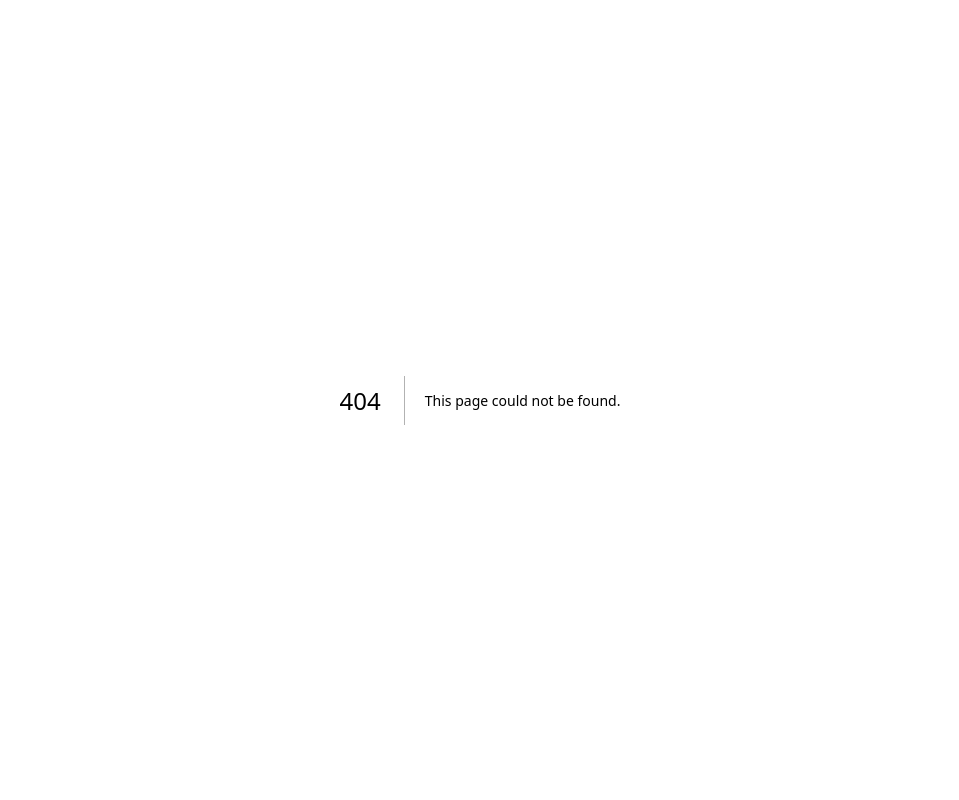
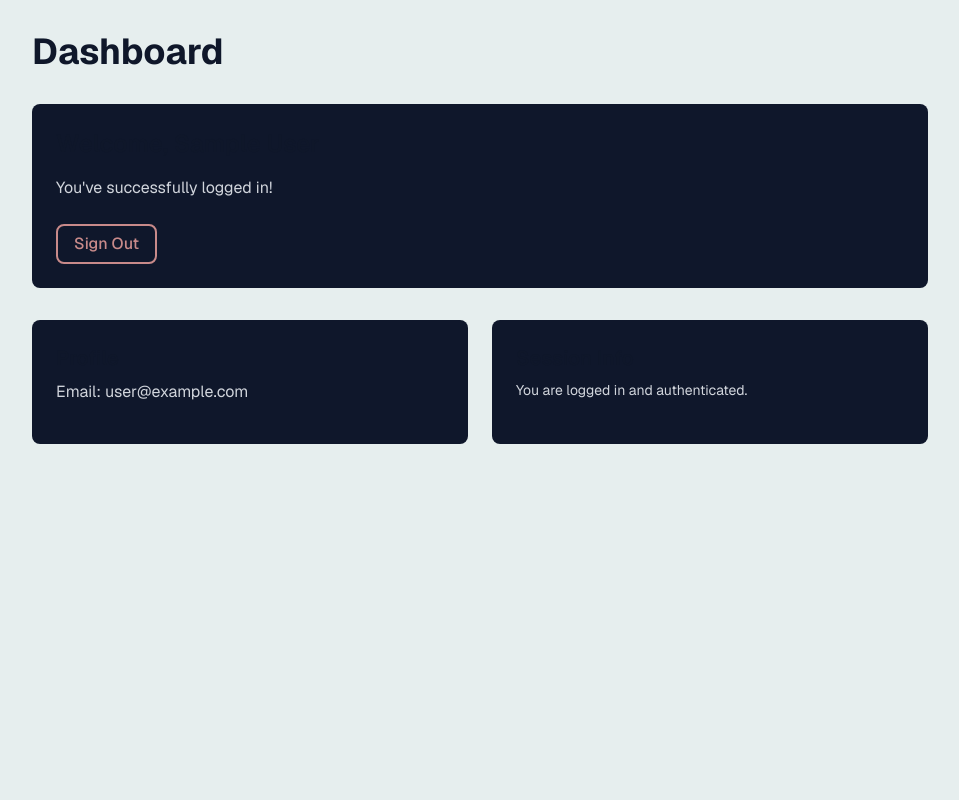
Before and after one commit to lambomethods/vicessa, a Next.js app: page /dashboard in a window 1280 px wide. Before the commit this address had no page. Shown: the top 800 px of the page, without its empty margins (160-1119 px from the left). Built offline with nearby package versions, Linux system fonts and the light colour scheme; no server answers; sample sign-in values are in the browser's storage.

Commit message:
feat: add basic dashboard

```diff
--- /dev/null
+++ b/src/app/dashboard/page.tsx
@@ -0,0 +1,45 @@
+import { auth } from "@/auth"
+import { redirect } from "next/navigation"
+import { Button } from "@/components/ui/button"
+import { signOut } from "@/auth"
+
+export default async function DashboardPage() {
+    const session = await auth()
+
+    if (!session) {
+        redirect("/login")
+    }
+
+    return (
+        <div className="min-h-screen bg-[var(--background)] p-8">
+            <div className="max-w-4xl mx-auto">
+                <h1 className="text-4xl font-bold mb-8">Dashboard</h1>
+
+                <div className="bg-slate-900 rounded-lg p-6 mb-8">
+                    <h2 className="text-2xl font-semibold mb-4">Welcome, {session.user?.name || session.user?.email}</h2>
+                    <p className="text-gray-300 mb-6">You've successfully logged in!</p>
+
+                    <form action={async () => {
+                        "use server"
+                        await signOut({ redirectTo: "/" })
+                    }}>
+                        <Button variant="outline" type="submit">Sign Out</Button>
+                    </form>
+                </div>
+
+                <div className="grid md:grid-cols-2 gap-6">
+                    <div className="bg-slate-900 rounded-lg p-6">
+                        <h3 className="text-xl font-semibold mb-2">Profile</h3>
+                        <p className="text-gray-300 mb-4">Email: {session.user?.email}</p>
+                        {session.user?.role && <p className="text-gray-300">Role: {session.user.role}</p>}
+                    </div>
+
+                    <div className="bg-slate-900 rounded-lg p-6">
+                        <h3 className="text-xl font-semibold mb-2">Session Info</h3>
+                        <p className="text-gray-300 text-sm">You are logged in and authenticated.</p>
+                    </div>
+                </div>
+            </div>
+        </div>
+    )
+}
```
